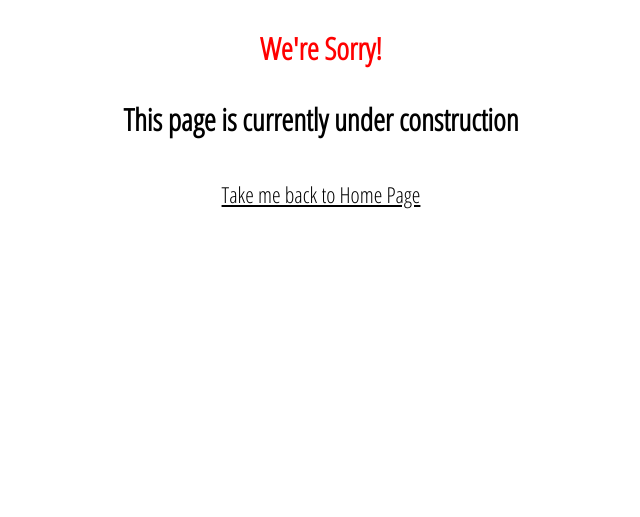
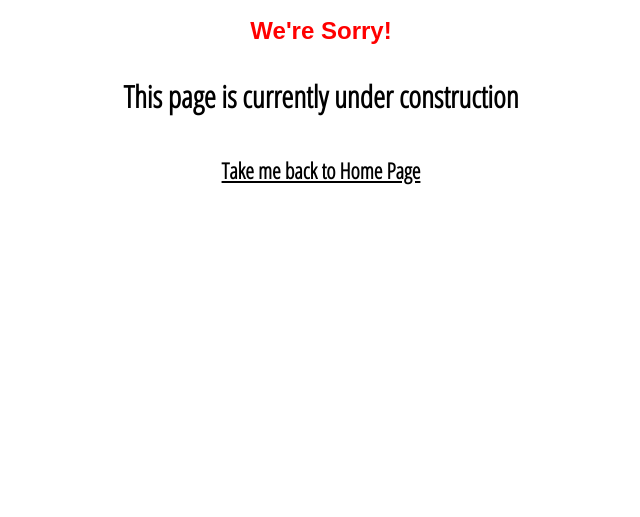
Before and after one commit to shaun0072/Responsive-Layout, a plain HTML site: page under-construction.html in a window 1280 px wide. Shown: the part 975-1492 px from the top of the page, without its empty margins (319-959 px from the left). Drawn offline with Linux system fonts and the light colour scheme.

Commit message:
fixed html errors/ grammatical errors

```diff
--- a/css/style.css
+++ b/css/style.css
@@ -120,9 +120,23 @@ hr {
 
 
 /* Under-Construction Page */
-
+.under-construction-message {
+	background-color:white;
+	padding:300px 0 300px;
+}
 .tongue-out-face {
 	max-width: 150px;
+}
+.under-construction-message h2 {
+	color:red;
+	font-weight:bold;
+}
+.under-construction-message p {
+	font-weight:bold;
+}
+.under-construction-message p a {
+	font-size:22px;
+	text-decoration:underline;
 }
 
 /* Styles for larger screens */
--- a/under-construction.html
+++ b/under-construction.html
@@ -27,11 +27,11 @@
 		</div>
 	</header>
 
-	<section style="background-color:white;padding:300px 0 300px;">
+	<section class="under-construction-message">
 		<img class="tongue-out-face" src="img/tongue-out-face.png" alt="tongue-out-face" />
-		<p style="color:red;font-weight:bold;">We're Sorry!</p>
-		<p style="font-weight:bold;">This page is currently under construction</p>
-		<p><a href="index.html" style="font-size:22px;text-decoration:underline;">Take me back to Home Page</a></p>
+		<h2>We're Sorry!</h2>
+		<p>This page is currently under construction</p>
+		<p><a href="index.html">Take me back to Home Page</a></p>
 	</section>
 
 
@@ -39,8 +39,8 @@
 		<h2 class="footer-title">Contact</h2>
 		<p class="footer-info">If you're interested in chatting or want more information about what I've been working on, I'd love to hear from you!</p>
 
-		<p class="contact-info">Phone&nbsp <a href="tel:+11115551234" class="contact-info-links">+1(111)555-1234</a></p>
-		<p class="contact-info">Email&nbsp <a href="mailto:email@yoursite.com" class="contact-info-links">shaundavidrussell@yahoo.com</a></p>
+		<p class="contact-info">Phone&nbsp;<a href="tel:+11115551234" class="contact-info-links">+1(111)555-1234</a></p>
+		<p class="contact-info">Email&nbsp;<a href="mailto:email@yoursite.com" class="contact-info-links">shaundavidrussell@yahoo.com</a></p>
 
 		<hr />
 		<h2 class="footer-name">Student Name</h2>
```
Also changed, not shown: index.html (+4 -5 lines).
